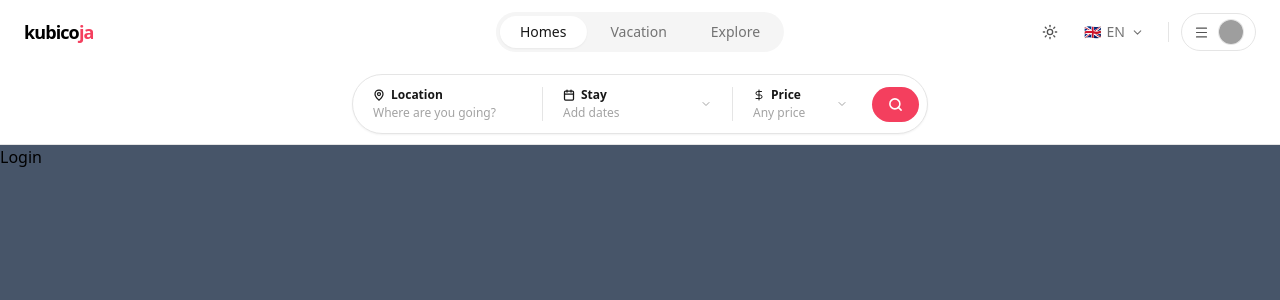
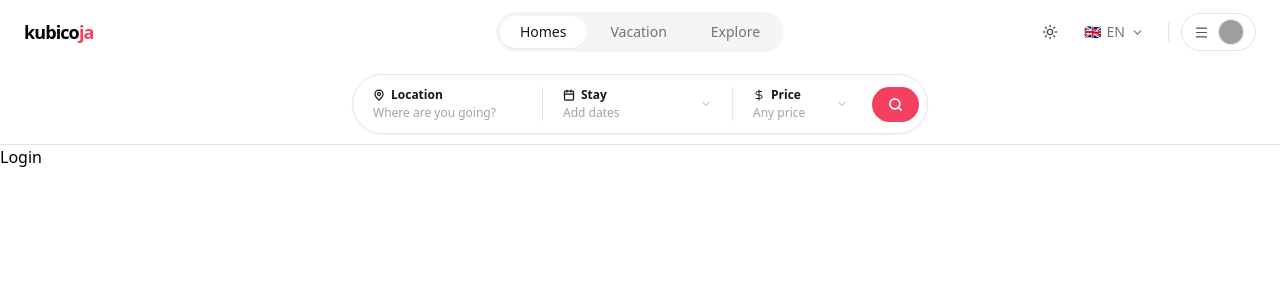
Before and after one commit to manuelcardoso5005/kubico-ja, a Next.js app: page /en in a window 1280 px wide. Shown: the top 300 px of the page. Built offline with nearby package versions, Linux system fonts and the light colour scheme; grey boxes are pictures that could not be loaded.

Commit message:
remove bg

```diff
--- a/app/[locale]/page.tsx
+++ b/app/[locale]/page.tsx
@@ -4,5 +4,5 @@ import {useTranslations} from 'next-intl';
 
 export default function HomePage() {
   const t = useTranslations('common');
-  return <div className='w-full h-[1000px] bg-slate-600'>{t('botao_entrar')}</div>;
+  return <div className=''>{t('botao_entrar')}</div>;
 }
--- a/components/layout/Header/_components/HeaderSearch/LocationField/LocationField.tsx
+++ b/components/layout/Header/_components/HeaderSearch/LocationField/LocationField.tsx
@@ -59,7 +59,7 @@ useEffect(() => {
             animate={{ opacity: 1, y: 0 }}
             exit={{ opacity: 0, y: -6 }}
             transition={{ duration: 0.15 }}
-            className="absolute left-0 z-50 w-64 mt-2 overflow-hidden bg-white border shadow-lg dark:bg-neutral-900 border-neutral-200 dark:border-neutral-700 rounded-xl"
+            className="absolute left-0 w-64 mt-2 overflow-hidden bg-white border shadow-lg z-100 dark:bg-neutral-900 border-neutral-200 dark:border-neutral-700 rounded-xl"
           >
             <ul className="overflow-y-auto max-h-72">
               {provinces.map((p) => (
```
